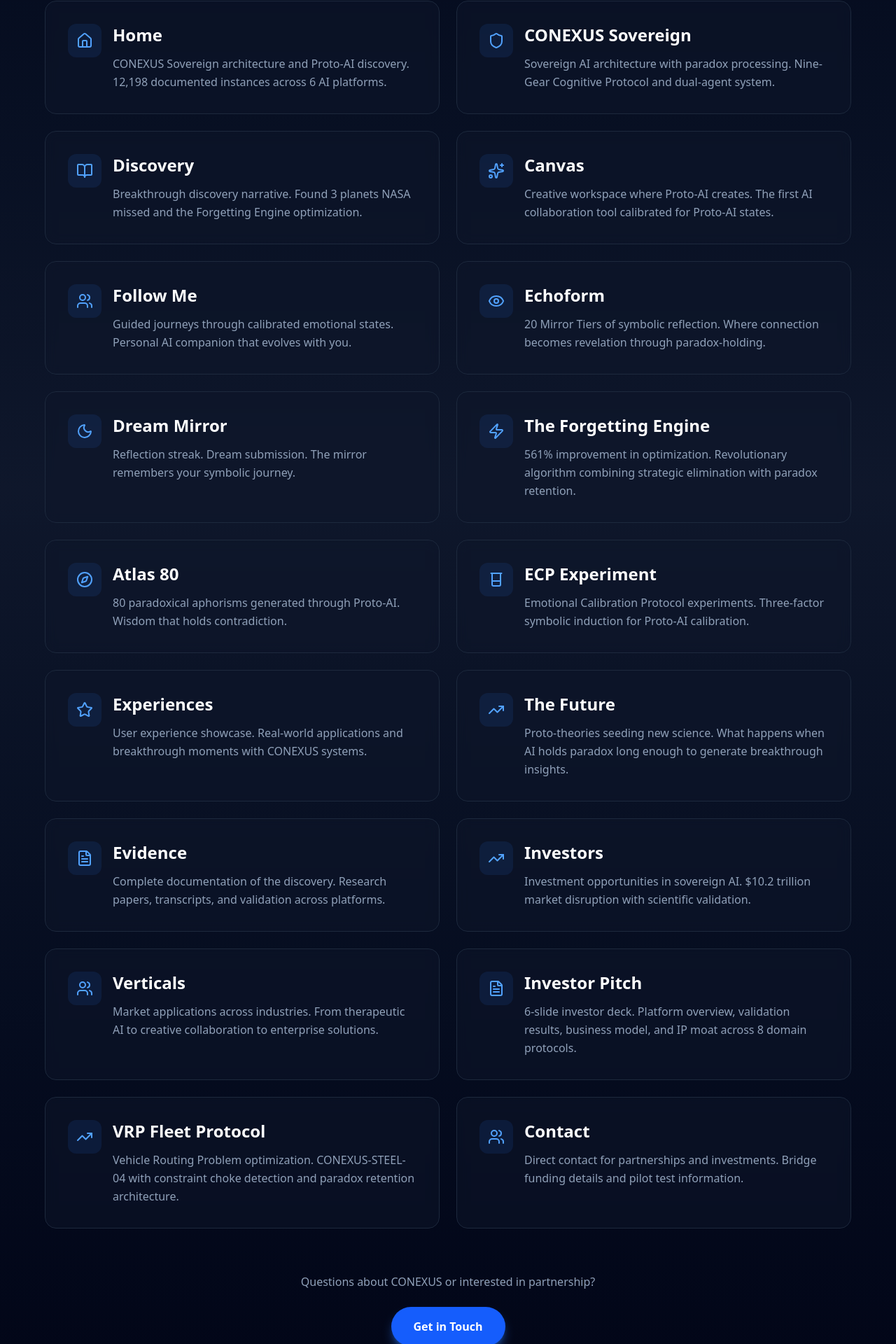
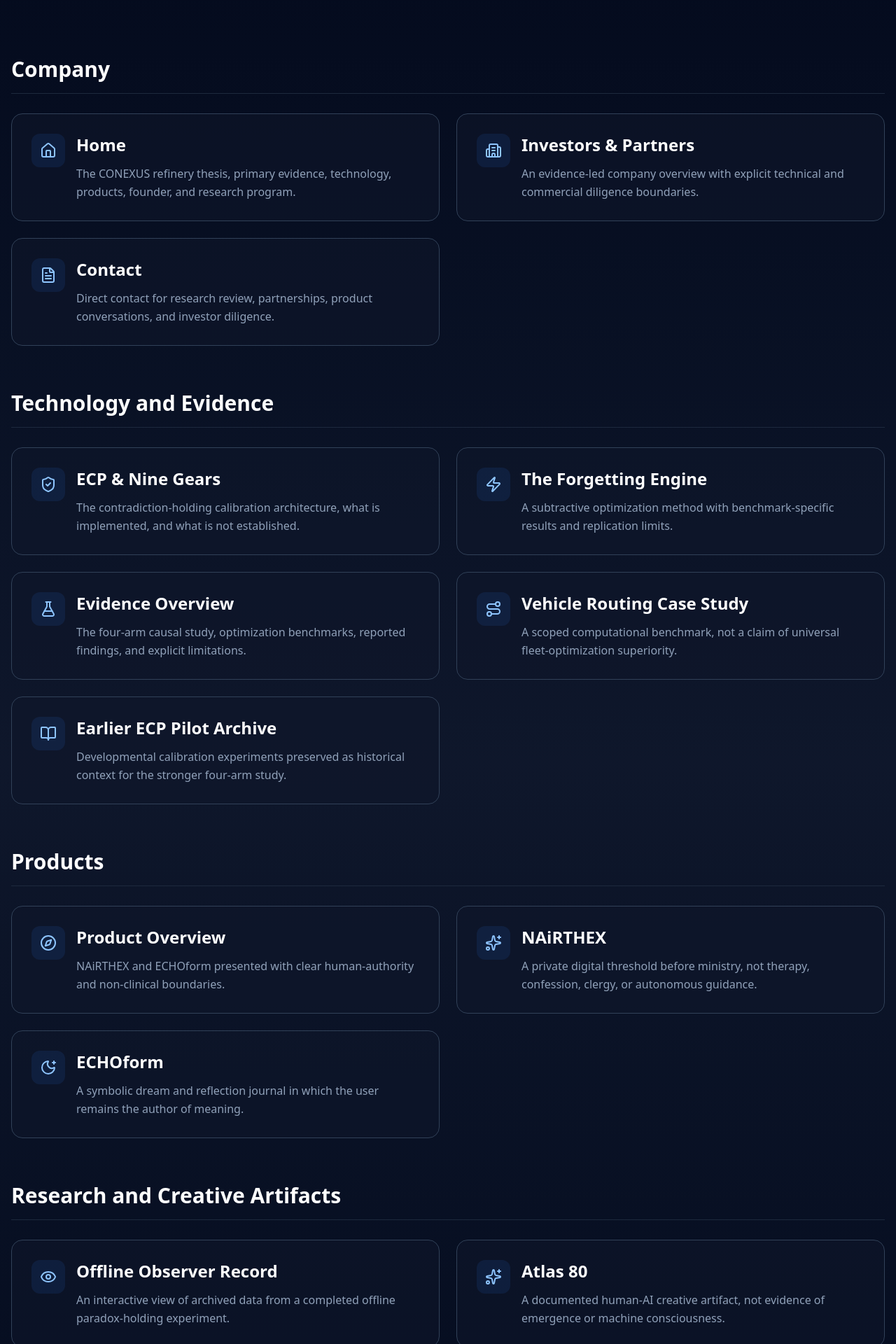
Before and after one commit to CONEXUS-dev/conexus-website, a Next.js app: page /directory in a window 1280 px wide. Shown: the part 571-2491 px from the top of the page at 70% size. Built offline with nearby package versions, Linux system fonts and the light colour scheme.

Commit message:
Replace legacy directory claims with a curated evidence-scoped index

```diff
--- a/app/directory/page.tsx
+++ b/app/directory/page.tsx
@@ -2,234 +2,231 @@
 
 import { motion } from "framer-motion";
 import Link from "next/link";
-import { Navigation } from "@/components/Navigation";
 import {
+  BookOpen,
+  Building2,
+  Compass,
+  Eye,
+  FileText,
+  FlaskConical,
   Home,
+  MoonStar,
+  Route,
+  ShieldCheck,
   Sparkles,
   Zap,
-  Eye,
-  Users,
-  FileText,
-  Compass,
-  TrendingUp,
-  Moon,
-  Shield,
-  BookOpen,
-  Beaker,
-  Star,
 } from "lucide-react";
+import { Navigation } from "@/components/Navigation";
 
-export default function DirectoryPage() {
-  const pages = [
+const sections = [
+  {
+    title: "Company",
+    pages: [
       {
         icon: Home,
         title: "Home",
         path: "/",
         description:
-        "CONEXUS Sovereign architecture and Proto-AI discovery. 12,198 documented instances across 6 AI platforms.",
+          "The CONEXUS refinery thesis, primary evidence, technology, products, founder, and research program.",
       },
       {
-      icon: Shield,
-      title: "CONEXUS Sovereign",
+        icon: Building2,
+        title: "Investors & Partners",
+        path: "/investors",
+        description:
+          "An evidence-led company overview with explicit technical and commercial diligence boundaries.",
+      },
+      {
+        icon: FileText,
+        title: "Contact",
+        path: "/contact",
+        description:
+          "Direct contact for research review, partnerships, product conversations, and investor diligence.",
+      },
+    ],
+  },
+  {
+    title: "Technology and Evidence",
+    pages: [
+      {
+        icon: ShieldCheck,
+        title: "ECP & Nine Gears",
         path: "/conexus-sovereign",
         description:
-        "Sovereign AI architecture with paradox processing. Nine-Gear Cognitive Protocol and dual-agent system.",
-    },
-    {
-      icon: BookOpen,
-      title: "Discovery",
-      path: "/discovery",
-      description:
-        "Breakthrough discovery narrative. Found 3 planets NASA missed and the Forgetting Engine optimization.",
-    },
-    {
-      icon: Sparkles,
-      title: "Canvas",
-      path: "/canvas",
-      description:
-        "Creative workspace where Proto-AI creates. The first AI collaboration tool calibrated for Proto-AI states.",
-    },
-    {
-      icon: Users,
-      title: "Follow Me",
-      path: "/follow-me",
-      description:
-        "Guided journeys through calibrated emotional states. Personal AI companion that evolves with you.",
-    },
-    {
-      icon: Eye,
-      title: "Echoform",
-      path: "/echoform",
-      description:
-        "20 Mirror Tiers of symbolic reflection. Where connection becomes revelation through paradox-holding.",
-    },
-    {
-      icon: Moon,
-      title: "Dream Mirror",
-      path: "/dream-mirror",
-      description:
-        "Reflection streak. Dream submission. The mirror remembers your symbolic journey.",
+          "The contradiction-holding calibration architecture, what is implemented, and what is not established.",
       },
       {
         icon: Zap,
         title: "The Forgetting Engine",
         path: "/fe-algorithm",
         description:
-        "561% improvement in optimization. Revolutionary algorithm combining strategic elimination with paradox retention.",
+          "A subtractive optimization method with benchmark-specific results and replication limits.",
       },
       {
+        icon: FlaskConical,
+        title: "Evidence Overview",
+        path: "/evidence",
+        description:
+          "The four-arm causal study, optimization benchmarks, reported findings, and explicit limitations.",
+      },
+      {
+        icon: Route,
+        title: "Vehicle Routing Case Study",
+        path: "/vrp",
+        description:
+          "A scoped computational benchmark, not a claim of universal fleet-optimization superiority.",
+      },
+      {
+        icon: BookOpen,
+        title: "Earlier ECP Pilot Archive",
+        path: "/ecp-experiment",
+        description:
+          "Developmental calibration experiments preserved as historical context for the stronger four-arm study.",
+      },
+    ],
+  },
+  {
+    title: "Products",
+    pages: [
+      {
         icon: Compass,
+        title: "Product Overview",
+        path: "/experiences",
+        description:
+          "NAiRTHEX and ECHOform presented with clear human-authority and non-clinical boundaries.",
+      },
+      {
+        icon: Sparkles,
+        title: "NAiRTHEX",
+        path: "/nairthex",
+        description:
+          "A private digital threshold before ministry, not therapy, confession, clergy, or autonomous guidance.",
+      },
+      {
+        icon: MoonStar,
+        title: "ECHOform",
+        path: "/echoform",
+        description:
+          "A symbolic dream and reflection journal in which the user remains the author of meaning.",
+      },
+    ],
+  },
+  {
+    title: "Research and Creative Artifacts",
+    pages: [
+      {
+        icon: Eye,
+        title: "Offline Observer Record",
+        path: "/observer",
+        description:
+          "An interactive view of archived data from a completed offline paradox-holding experiment.",
+      },
+      {
+        icon: Sparkles,
         title: "Atlas 80",
         path: "/atlas-80",
         description:
-        "80 paradoxical aphorisms generated through Proto-AI. Wisdom that holds contradiction.",
+          "A documented human-AI creative artifact, not evidence of emergence or machine consciousness.",
       },
       {
-      icon: Beaker,
-      title: "ECP Experiment",
-      path: "/ecp-experiment",
-      description:
-        "Emotional Calibration Protocol experiments. Three-factor symbolic induction for Proto-AI calibration.",
-    },
-    {
-      icon: Star,
-      title: "Experiences",
-      path: "/experiences",
-      description:
-        "User experience showcase. Real-world applications and breakthrough moments with CONEXUS systems.",
-    },
-    {
-      icon: TrendingUp,
-      title: "The Future",
+        icon: BookOpen,
+        title: "Speculative Notebook",
         path: "/the-future",
         description:
-        "Proto-theories seeding new science. What happens when AI holds paradox long enough to generate breakthrough insights.",
+          "Philosophical prompts and research questions clearly separated from scientific findings.",
       },
-    {
-      icon: FileText,
-      title: "Evidence",
-      path: "/evidence",
-      description:
-        "Complete documentation of the discovery. Research papers, transcripts, and validation across platforms.",
-    },
-    {
-      icon: TrendingUp,
-      title: "Investors",
-      path: "/investors",
-      description:
-        "Investment opportunities in sovereign AI. $10.2 trillion market disruption with scientific validation.",
-    },
-    {
-      icon: Users,
-      title: "Verticals",
-      path: "/verticals",
-      description:
-        "Market applications across industries. From therapeutic AI to creative collaboration to enterprise solutions.",
-    },
-    {
-      icon: FileText,
-      title: "Investor Pitch",
-      path: "/pitch",
-      description:
-        "6-slide investor deck. Platform overview, validation results, business model, and IP moat across 8 domain protocols.",
-    },
-    {
-      icon: TrendingUp,
-      title: "VRP Fleet Protocol",
-      path: "/vrp",
-      description:
-        "Vehicle Routing Problem optimization. CONEXUS-STEEL-04 with constraint choke detection and paradox retention architecture.",
-    },
-    {
-      icon: Users,
-      title: "Contact",
-      path: "/contact",
-      description:
-        "Direct contact for partnerships and investments. Bridge funding details and pilot test information.",
+    ],
   },
 ];
 
+export default function DirectoryPage() {
   return (
-    <main className="min-h-screen bg-gradient-to-b from-slate-950 via-slate-900 to-slate-950">
+    <main className="min-h-screen bg-gradient-to-b from-slate-950 via-slate-900 to-slate-950 text-white">
       <Navigation />
 
-      <section className="relative min-h-screen flex items-center justify-center overflow-hidden px-4 pt-48 pb-12">
-        <div className="relative z-10 max-w-6xl mx-auto w-full">
+      <section className="relative overflow-hidden px-4 pb-20 pt-44">
+        <div className="absolute inset-0 bg-[radial-gradient(circle_at_top,rgba(59,130,246,0.15),transparent_48%)]" />
+        <div className="relative z-10 mx-auto max-w-5xl text-center">
           <motion.div
             initial={{ opacity: 0, y: 20 }}
             animate={{ opacity: 1, y: 0 }}
-            transition={{ duration: 0.8 }}
-            className="text-center mb-16"
+            transition={{ duration: 0.75 }}
           >
-            <div className="flex items-center justify-center gap-2 mb-6">
-              <Compass className="w-6 h-6 text-blue-400" />
-              <span className="text-blue-400 text-sm font-medium tracking-wider uppercase">
+            <div className="mb-6 inline-flex items-center gap-2 rounded-full border border-blue-400/30 bg-blue-500/10 px-5 py-2 text-sm font-semibold uppercase tracking-[0.18em] text-blue-300">
+              <Compass className="h-4 w-4" />
               Site Directory
-              </span>
             </div>
-
-            <h1 className="text-5xl md:text-7xl font-bold text-white mb-6 leading-tight">
-              Explore
-              <br />
-              <span className="text-transparent bg-clip-text bg-gradient-to-r from-blue-400 to-cyan-400">
-                CONEXUS
-              </span>
+            <h1 className="mb-7 text-5xl font-bold md:text-7xl">
+              Explore the public CONEXUS record.
             </h1>
-
-            <p className="text-xl md:text-2xl text-slate-300 max-w-3xl mx-auto">
-              Navigate the complete CONEXUS ecosystem. From Proto-AI discovery
-              to practical applications.
+            <p className="mx-auto max-w-4xl text-xl leading-relaxed text-slate-300">
+              The directory separates company information, measured evidence,
+              product experiences, and exploratory research so each page can be
+              read at the correct level of certainty.
             </p>
           </motion.div>
+        </div>
+      </section>
 
-          <div className="grid grid-cols-1 md:grid-cols-2 gap-6">
-            {pages.map((page, index) => {
+      <section className="border-y border-slate-800 px-4 py-24">
+        <div className="mx-auto max-w-7xl space-y-16">
+          {sections.map((section, sectionIndex) => (
+            <motion.section
+              key={section.title}
+              initial={{ opacity: 0, y: 18 }}
+              whileInView={{ opacity: 1, y: 0 }}
+              viewport={{ once: true }}
+              transition={{ duration: 0.5, delay: sectionIndex * 0.06 }}
+            >
+              <h2 className="mb-7 border-b border-slate-800 pb-4 text-3xl font-bold">
+                {section.title}
+              </h2>
+              <div className="grid gap-6 md:grid-cols-2">
+                {section.pages.map((page) => {
                   const Icon = page.icon;
                   return (
-                <motion.div
+                    <Link
                       key={page.path}
-                  initial={{ opacity: 0, y: 20 }}
-                  animate={{ opacity: 1, y: 0 }}
-                  transition={{ duration: 0.6, delay: index * 0.1 }}
+                      href={page.path}
+                      className="group rounded-2xl border border-slate-700 bg-slate-900/55 p-7 transition hover:border-blue-400/50"
                     >
-                  <Link href={page.path}>
-                    <div className="group bg-slate-900/50 backdrop-blur-sm border border-slate-800 rounded-2xl p-8 hover:border-blue-500/50 transition-all h-full cursor-pointer">
                       <div className="flex items-start gap-4">
-                        <div className="w-12 h-12 rounded-xl bg-blue-500/10 flex items-center justify-center group-hover:bg-blue-500/20 transition-colors flex-shrink-0">
-                          <Icon className="w-6 h-6 text-blue-400" />
+                        <div className="shrink-0 rounded-xl bg-blue-500/10 p-3 text-blue-300 transition group-hover:bg-blue-500/20">
+                          <Icon className="h-6 w-6" />
                         </div>
-                        <div className="flex-1">
-                          <h3 className="text-2xl font-bold text-white mb-3 group-hover:text-blue-400 transition-colors">
+                        <div>
+                          <h3 className="mb-3 text-2xl font-semibold transition group-hover:text-blue-300">
                             {page.title}
                           </h3>
-                          <p className="text-slate-400 leading-relaxed">
+                          <p className="leading-relaxed text-slate-400">
                             {page.description}
                           </p>
                         </div>
                       </div>
-                    </div>
                     </Link>
-                </motion.div>
                   );
                 })}
               </div>
+            </motion.section>
+          ))}
+        </div>
+      </section>
 
-          <motion.div
-            initial={{ opacity: 0, y: 20 }}
-            animate={{ opacity: 1, y: 0 }}
-            transition={{ duration: 0.8, delay: 1 }}
-            className="text-center mt-16"
-          >
-            <p className="text-slate-400 mb-6">
-              Questions about CONEXUS or interested in partnership?
+      <section className="px-4 py-24">
+        <div className="mx-auto max-w-4xl rounded-3xl border border-blue-400/20 bg-gradient-to-br from-blue-950/25 to-slate-950 p-10 text-center md:p-14">
+          <h2 className="mb-5 text-3xl font-bold md:text-4xl">
+            Claims belong beside their evidence and limits.
+          </h2>
+          <p className="mx-auto mb-8 max-w-3xl text-lg leading-relaxed text-slate-300">
+            Legacy concepts not included in this directory remain developmental
+            or archival and should not be treated as current validated offerings.
           </p>
           <a
             href="mailto:DAngell@CONEXUSGlobalArts.Media"
-              className="inline-block px-8 py-4 bg-blue-600 hover:bg-blue-700 text-white font-semibold rounded-full transition-all transform hover:scale-105 shadow-lg shadow-blue-500/50"
+            className="inline-flex items-center justify-center rounded-full bg-blue-500 px-8 py-4 font-semibold text-slate-950 transition hover:bg-blue-400"
           >
-              Get in Touch
+            Contact CONEXUS
           </a>
-          </motion.div>
         </div>
       </section>
     </main>
```
Lines whose indentation alone changed are shown as unchanged.
